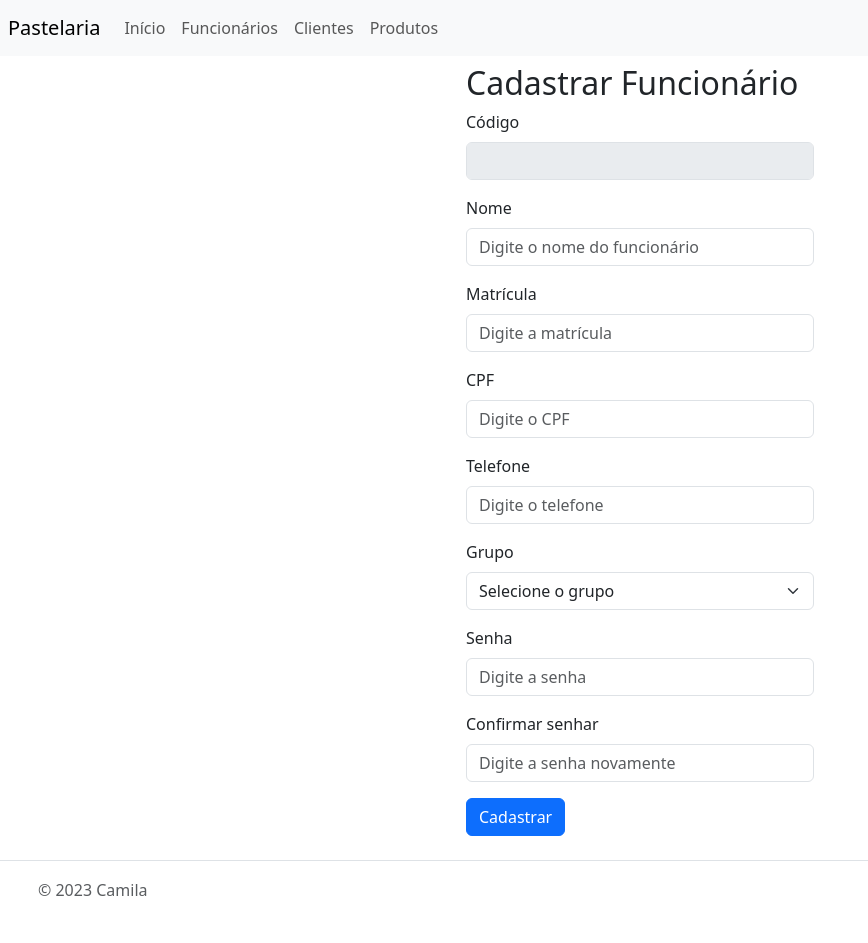
After one commit to caamilav/PastelariaFrontEnd, a Flask app: page /funcionario/form-funcionario/ in a window 1280 px wide. The commit adds this page. Shown: the whole page, without its empty margins (0-868 px from the left). Run offline with Flask 3, Linux system fonts and the light colour scheme; some libraries are stand-ins or nearby versions.

Commit message:
Adicionado formulários

```diff
--- a/scr/main.py
+++ b/scr/main.py
@@ -4,6 +4,7 @@ from mod_funcionario.funcionario import bp_funcionario
 from mod_cliente.cliente import bp_cliente
 from mod_produto.produto import bp_produto
 from mod_index.index import bp_index
+from mod_erro.erro import bp_erro
 
 app = Flask(__name__)
 
@@ -11,6 +12,7 @@ app.register_blueprint(bp_funcionario)
 app.register_blueprint(bp_cliente)
 app.register_blueprint(bp_produto)
 app.register_blueprint(bp_index)
+app.register_blueprint(bp_erro)
 
 if __name__ == "__main__":
     app.run(host='0.0.0.0', port=5000, debug=True)
--- /dev/null
+++ b/scr/mod_erro/erro.py
@@ -0,0 +1,11 @@
+from flask import Blueprint, render_template
+bp_erro = Blueprint('erro', __name__,
+template_folder='templates')
+
+@bp_erro.app_errorhandler(404)
+def erro404(error):
+    return render_template("form404.html", erroHttp=error)
+
+@bp_erro.app_errorhandler(500)
+def erro500(error):
+    return render_template("form500.html", erroHttp=error)
--- a/scr/mod_funcionario/funcionario.py
+++ b/scr/mod_funcionario/funcionario.py
@@ -1,6 +1,11 @@
 from flask import Blueprint, render_template
 bp_funcionario = Blueprint('funcionario', __name__, url_prefix="/funcionario", template_folder='templates')
 
-@bp_funcionario.route('/')
+
+@bp_funcionario.route('/', methods=['GET', 'POST'])
 def formListaFuncionario():
-    return render_template('formListaFuncionario.html'), 200
+    return render_template('formListaFuncionario.html')
+
+@bp_funcionario.route('/form-funcionario/', methods=['GET'])
+def formFuncionario():
+    return render_template('formFuncionario.html')
--- /dev/null
+++ b/scr/mod_funcionario/templates/formFuncionario.html
@@ -0,0 +1,70 @@
+<!DOCTYPE html>
+<html lang="en">
+
+<head>
+    <meta charset="UTF-8">
+    <meta name="viewport" content="width=device-width, initial-scale=1.0">
+</head>
+
+<body>
+    {% extends "base.html" %}
+    {% block title %}Funcionário{% endblock %}
+
+    {% block content %}
+    <div class="container col-lg-4 col-md-6 col-sm-8 col-10 mt-2">
+        <h2 id="titulo">Cadastrar Funcionário</h2>
+
+        <form name="formAdicionar" id="formAdicionar" action="" method="POST">
+
+            <div class="mb-3">
+                <label for="id" class="form-label">Código</label>
+                <input type="text" class="form-control" name="id" id="id" value="" placeholder="" disabled>
+            </div>
+
+            <div class="mb-3">
+                <label for="nome" class="form-label">Nome</label>
+                <input type="text" class="form-control" id="nome" name="nome" value="" placeholder="Digite o nome do funcionário"  minlength="6"  maxlength="100" required>
+            </div>
+
+            <div class="mb-3">
+                <label for="matricula" class="form-label">Matrícula</label>
+                <input type="text" class="form-control" id="matricula" name="matricula" value="" placeholder="Digite a matrícula" maxlength="15" required>
+            </div>
+
+            <div class="mb-3">
+                <label for="cpf" class="form-label">CPF</label>
+                <input type="text" class="form-control" id="cpf" name="cpf" value="" placeholder="Digite o CPF" maxlength="15" required>
+            </div>
+
+            <div class="mb-3">
+                <label for="telefone" class="form-label">Telefone </label>
+                <input type="telefone" class="form-control" id="telefone" name="telefone" value="" placeholder="Digite o telefone" maxlength="15" required>
+            </div>
+
+            <div class="mb-3">
+                <label for="grupo" class="form-label">Grupo</label>
+                <select class="form-select" name="grupo" id="grupo" aria-label="Default select example">
+                    <option selected>Selecione o grupo</option>
+                    <option value="0">Atendente</option>
+                    <option value="1">Caixa</option>
+                    <option value="2">Adm</option>
+                  </select>
+            </div>
+
+            <div class="mb-3" class="form-label">
+                <label for="senha" class="form-label">Senha</label>
+                <input type="password" class="form-control" name="senha" id="senha" value="" placeholder="Digite a senha" required>
+            </div>
+            <div class="mb-3" class="form-label">
+                <label for="resenha" class="form-label">Confirmar senhar</label>
+                <input type="password" class="form-control" name="resenha" id="resenha" value="" placeholder="Digite a senha novamente" required>
+            </div>
+
+            <button type="submit" name="salvaUsuarioDB" id="salvaUsuarioDB" class="btn btn-primary">Cadastrar</button>
+
+        </form>
+    </div>
+    {% endblock %}
+</body>
+
+</html>
--- /dev/null
+++ b/scr/styles.css
@@ -0,0 +1,3 @@
+body{
+    background-color: #FAF2E3;
+}
--- a/scr/templates/base.html
+++ b/scr/templates/base.html
@@ -7,6 +7,7 @@
     <link rel="stylesheet" href="{{ url_for('static', filename='bootstrap-5.3.2-dist/css/bootstrap.min.css') }}">
     <link rel="stylesheet" href="{{ url_for('static', filename='fontawesome-free-6.4.2-web/css/all.min.css') }}">
     <link rel="shortcut icon" href="{{ url_for('static', filename='favicon.ico') }}">
+    <link rel="stylesheet" href="../styles.css">
 </head>
 <body>
     {% block menu %}
@@ -18,24 +19,48 @@
               <a class="nav-link" href="{{ url_for('index.formIndex') }}">Início</a>
             </li>
             <li class="nav-item">
-              <a class="nav-link" href="{{ url_for('funcionario.formListaFuncionario') }}">Funcionário</a>
+              <a class="nav-link" href="{{ url_for('funcionario.formListaFuncionario') }}">Funcionários</a>
             </li>
             <li class="nav-item">
-              <a class="nav-link" href="{{ url_for('cliente.formListaCliente') }}">Cliente</a>
+              <a class="nav-link" href="{{ url_for('cliente.formListaCliente') }}">Clientes</a>
             </li>
             <li class="nav-item">
-                <a class="nav-link" href="{{ url_for('produto.formListaProduto') }}">Produto</a>
+                <a class="nav-link" href="{{ url_for('produto.formListaProduto') }}">Produtos</a>
               </li>
           </ul>
         </div>
       </nav>
     {% endblock %}
 
-    <div class="container">
+    <body>
+
+
+    <div class="container conteudo">
     {% block content %}{% endblock %}
-    {% block footer %}<span>&copy; Copyright 2023 by Camila</span>{% endblock %}
     </div>
 
-    <script src="{{ url_for('static', filename='bootstrap-5.3.2-dist/js/bootstrap.min.js') }}"></script>
+    {% block footer %}
+    <footer class="d-flex flex-wrap justify-content-between align-items-center py-3 my-4 border-top">
+      <div class="col-md-4 d-flex align-items-center">
+        <a href="/" class="mb-3 me-2 mb-md-0 text-body-secondary text-decoration-none lh-1">
+          <svg class="bi" width="30" height="24"><use xlink:href="#bootstrap"/></svg>
+        </a>
+        <span class="mb-3 mb-md-0 text-body-secondary">&copy; 2023 Camila</span>
+      </div>
+
+      <ul class="nav col-md-4 justify-content-end list-unstyled d-flex">
+        <li class="ms-3"><a class="text-body-secondary" href="#"><svg class="bi" width="24" height="24"><use xlink:href="#twitter"/></svg></a></li>
+        <li class="ms-3"><a class="text-body-secondary" href="#"><svg class="bi" width="24" height="24"><use xlink:href="#instagram"/></svg></a></li>
+        <li class="ms-3"><a class="text-body-secondary" href="#"><svg class="bi" width="24" height="24"><use xlink:href="#facebook"/></svg></a></li>
+      </ul>
+    </footer>
+    {% endblock %}
+
+  </body>
+
+{% block js %}
+<script src="{{ url_for('static', filename='bootstrap-5.3.2-dist/js/bootstrap.min.js') }}"></script>
+<script src="{{ url_for('static', filename='fontawesome-free-6.4.2-web/js/all.js') }}"></script>
+{% endblock %}
 </body>
 </html>
```
Also changed, not shown: scr/mod_cliente/cliente.py (+6 -2 lines), scr/mod_cliente/templates/formCliente.html (added, +54 -0 lines), scr/mod_cliente/templates/formListaCliente.html (+30 -2 lines), scr/mod_erro/templates/form404.html (added, +28 -0 lines), scr/mod_funcionario/templates/formListaFuncionario.html (+35 -2 lines), scr/mod_produto/produto.py (+6 -2 lines), scr/mod_produto/templates/formListaProduto.html (+25 -2 lines), scr/mod_produto/templates/formProduto.html (added, +54 -0 lines), scr/static/erro404.jpg (added).
